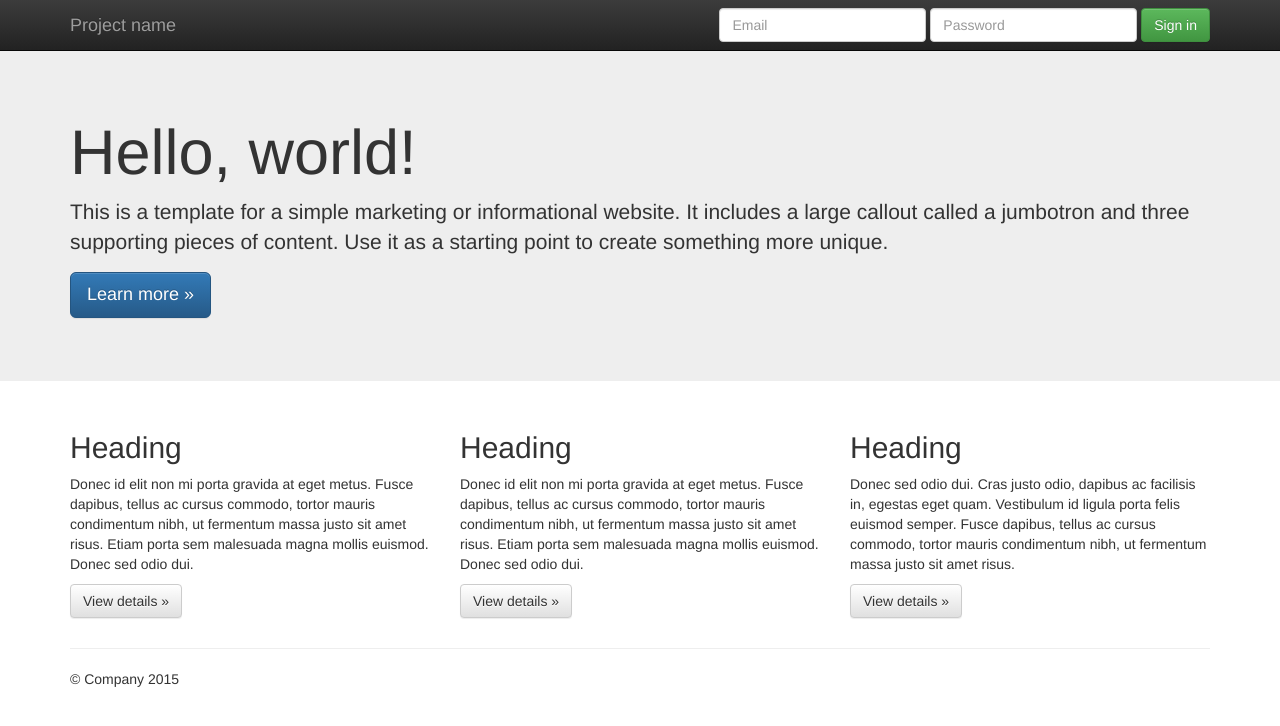
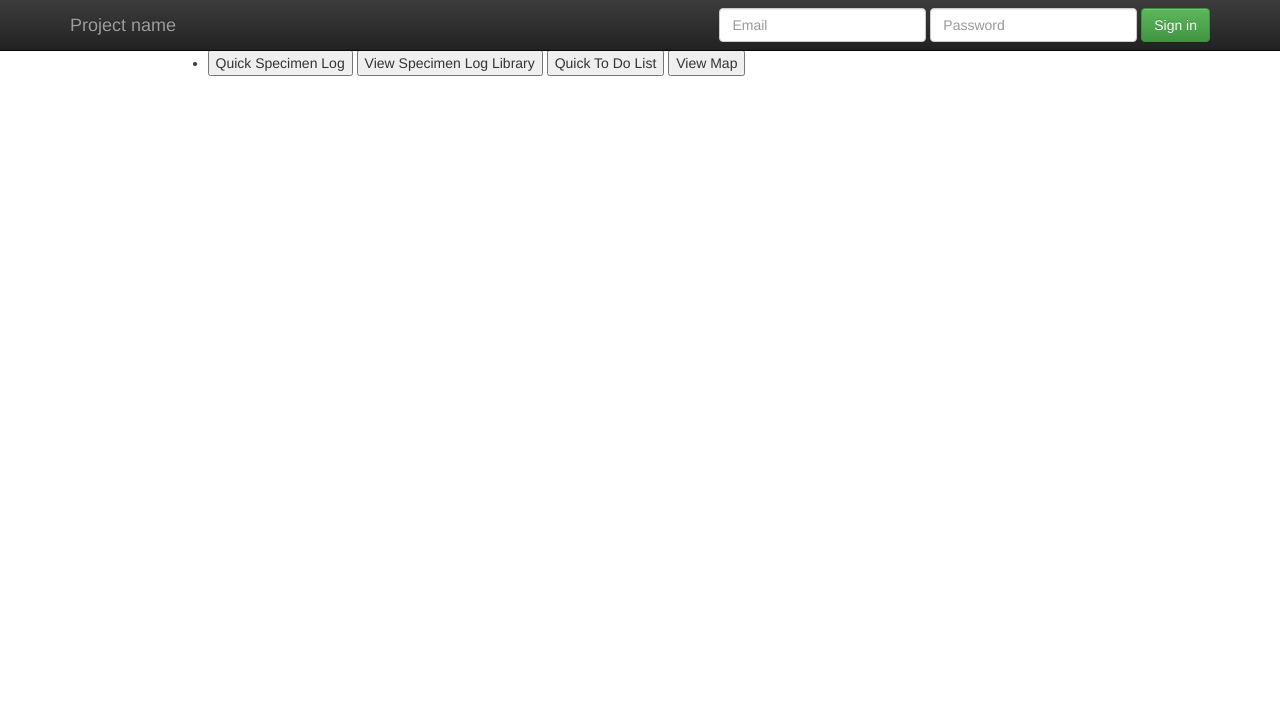
Before and after one commit to HackTheDinos/DigitalFieldBookInterface, a plain HTML site: page index.html in a window 1280 px wide. Drawn offline with nearby package versions, Linux system fonts and the light colour scheme.

Commit message:
css and index edits

```diff
--- a/css/main.css
+++ b/css/main.css
@@ -3,3 +3,5 @@
 /* ==========================================================================
    Author's custom styles
    ========================================================================== */
+
+.center-it{float:none !important; margin:0 auto;}
--- a/index.html
+++ b/index.html
@@ -45,40 +45,21 @@
       </div>
     </nav>
 
-    <!-- Main jumbotron for a primary marketing message or call to action -->
-    <div class="jumbotron">
-      <div class="container">
-        <h1>Hello, world!</h1>
-        <p>This is a template for a simple marketing or informational website. It includes a large callout called a jumbotron and three supporting pieces of content. Use it as a starting point to create something more unique.</p>
-        <p><a class="btn btn-primary btn-lg" href="#" role="button">Learn more &raquo;</a></p>
+  <div class="container" id="quicktabs">
+    <div class="row">
+      <div class="col-md-10 center-it">
+        <ul id="init-quicktabs">
+          <li class="quicktab-list-item">
+            <button class="quicktab-buttons">Quick Specimen Log</button>
+             <button class="quicktab-buttons">View Specimen Log Library</button>
+            <button class="quicktab-buttons">Quick To Do List</button>
+            <button class="quicktab-buttons">View Map</button>
+
+          </li>
+        </ul>
       </div>
     </div>
-
-    <div class="container">
-      <!-- Example row of columns -->
-      <div class="row">
-        <div class="col-md-4">
-          <h2>Heading</h2>
-          <p>Donec id elit non mi porta gravida at eget metus. Fusce dapibus, tellus ac cursus commodo, tortor mauris condimentum nibh, ut fermentum massa justo sit amet risus. Etiam porta sem malesuada magna mollis euismod. Donec sed odio dui. </p>
-          <p><a class="btn btn-default" href="#" role="button">View details &raquo;</a></p>
-        </div>
-        <div class="col-md-4">
-          <h2>Heading</h2>
-          <p>Donec id elit non mi porta gravida at eget metus. Fusce dapibus, tellus ac cursus commodo, tortor mauris condimentum nibh, ut fermentum massa justo sit amet risus. Etiam porta sem malesuada magna mollis euismod. Donec sed odio dui. </p>
-          <p><a class="btn btn-default" href="#" role="button">View details &raquo;</a></p>
-       </div>
-        <div class="col-md-4">
-          <h2>Heading</h2>
-          <p>Donec sed odio dui. Cras justo odio, dapibus ac facilisis in, egestas eget quam. Vestibulum id ligula porta felis euismod semper. Fusce dapibus, tellus ac cursus commodo, tortor mauris condimentum nibh, ut fermentum massa justo sit amet risus.</p>
-          <p><a class="btn btn-default" href="#" role="button">View details &raquo;</a></p>
-        </div>
-      </div>
-
-      <hr>
-
-      <footer>
-        <p>&copy; Company 2015</p>
-      </footer>
+  </div>
     </div> <!-- /container -->        <script src="//ajax.googleapis.com/ajax/libs/jquery/1.11.2/jquery.min.js"></script>
         <script>window.jQuery || document.write('<script src="js/vendor/jquery-1.11.2.min.js"><\/script>')</script>
 
```
